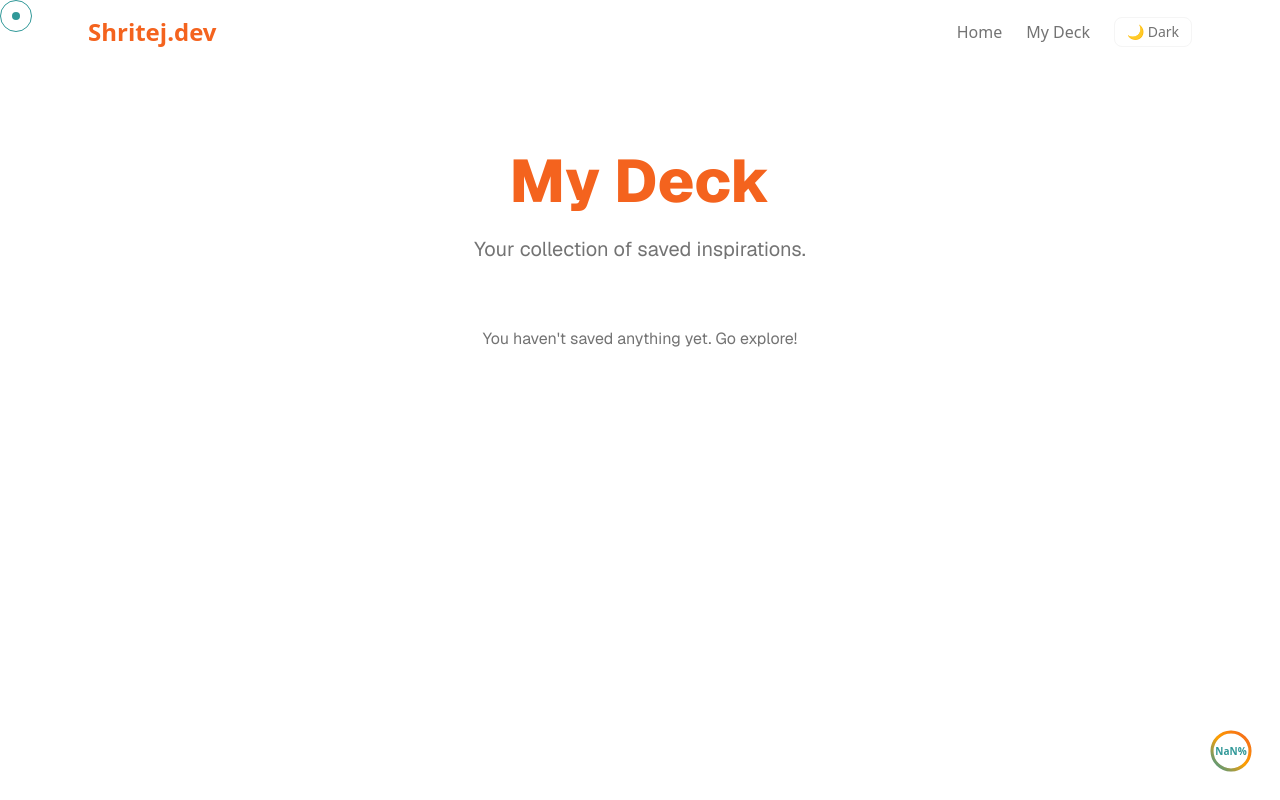
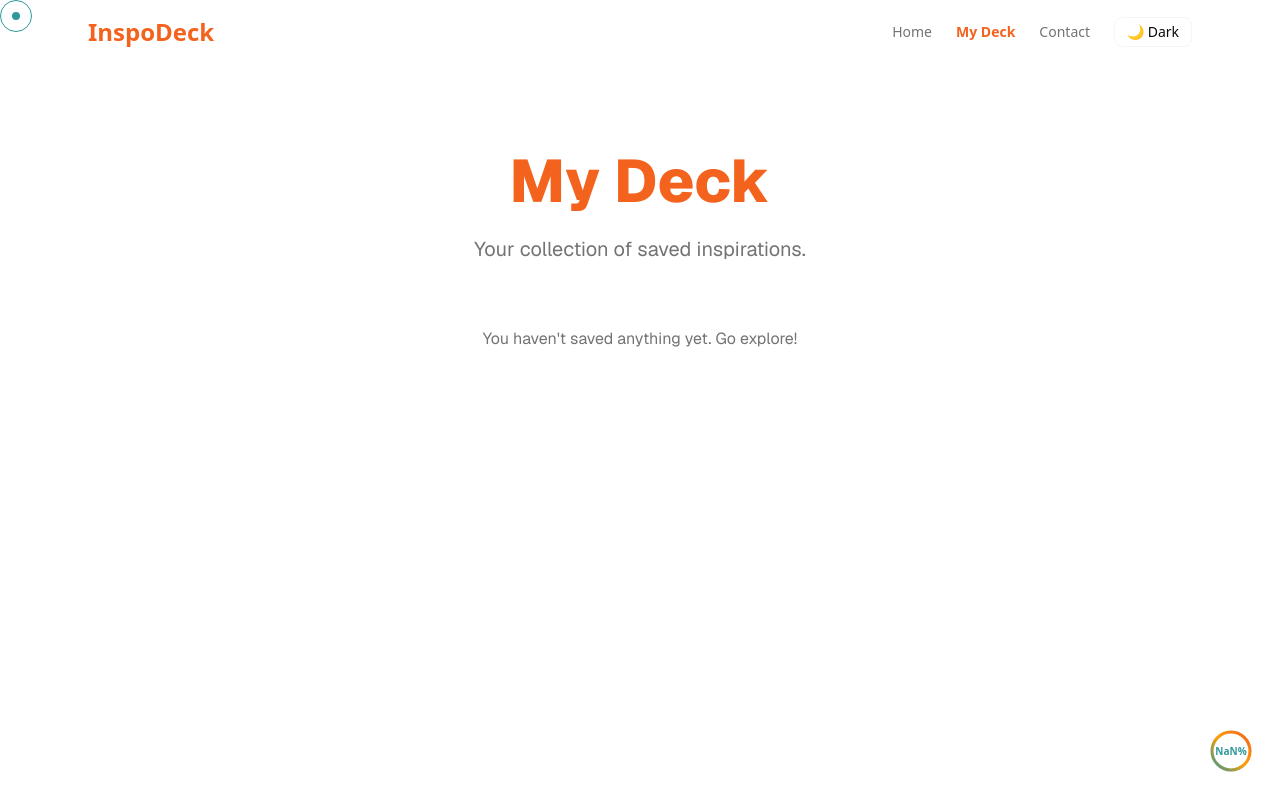
Before and after one commit to Shritej-Reddy/InspoDeck, a Next.js app: page /my-deck in a window 1280 px wide. Shown: the top 800 px of the page. Built offline with nearby package versions, Linux system fonts and the light colour scheme.

Commit message:
more navbar changes

```diff
--- a/src/components/MobileNav.tsx
+++ b/src/components/MobileNav.tsx
@@ -3,17 +3,25 @@
 import { useState } from 'react';
 import Link from 'next/link';
 import { Menu, X } from 'lucide-react';
+import { usePathname } from 'next/navigation';
 import ThemeToggle from './ThemeToggle';
+import { useSavedInspirations } from '@/hooks/useSavedInspirations';
 
 export default function MobileNav() {
   const [open, setOpen] = useState(false);
+  const pathname = usePathname();
+  const { savedIds } = useSavedInspirations();
 
   const toggleMenu = () => setOpen((prev) => !prev);
   const closeMenu = () => setOpen(false);
 
+  const linkClass = (path: string) =>
+    `transition text-xl ${
+      pathname === path ? 'text-[#F4631E] font-semibold' : 'text-muted-foreground hover:text-foreground'
+    }`;
+
   return (
     <div className="md:hidden">
-      {/* Hamburger Button */}
       <button
         onClick={toggleMenu}
         className="text-foreground"
@@ -22,18 +30,25 @@ export default function MobileNav() {
         {open ? <X size={24} /> : <Menu size={24} />}
       </button>
 
-      {/* Fullscreen Overlay */}
       {open && (
-        <div className="fixed inset-0 z-[9998] bg-background text-foreground flex flex-col items-center justify-center gap-8 text-xl transition-all">
-          <Link href="/" onClick={closeMenu} className="hover:text-[#F4631E] transition">
+        <div className="fixed inset-0 z-[9998] bg-background text-foreground flex flex-col items-center justify-center gap-8 transition-all">
+          <Link href="/" onClick={closeMenu} className={linkClass('/')}>
             Home
           </Link>
-          <Link href="/my-deck" onClick={closeMenu} className="hover:text-[#F4631E] transition">
+
+          <Link href="/my-deck" onClick={closeMenu} className={linkClass('/my-deck')}>
             My Deck
+            {savedIds.length > 0 && (
+              <span className="ml-2 text-sm bg-[#F4631E] text-white rounded-full px-2 py-0.5">
+                {savedIds.length}
+              </span>
+            )}
           </Link>
-          <Link href="/contact" onClick={closeMenu} className="hover:text-[#F4631E] transition">
+
+          <Link href="/contact" onClick={closeMenu} className={linkClass('/contact')}>
             Contact
           </Link>
+
           <ThemeToggle />
         </div>
       )}
--- a/src/components/Navbar.tsx
+++ b/src/components/Navbar.tsx
@@ -1,28 +1,38 @@
-"use client";
-import Link from "next/link";
-import ThemeToggle from "./ThemeToggle";
-import MobileNav from "./MobileNav";
+'use client';
+
+import Link from 'next/link';
+import { usePathname } from 'next/navigation';
+import ThemeToggle from './ThemeToggle';
+import { useSavedInspirations } from '@/hooks/useSavedInspirations';
 
 export default function Navbar() {
+  const pathname = usePathname();
+  const { savedIds } = useSavedInspirations();
+
+  const linkClass = (path: string) =>
+    `transition relative ${
+      pathname === path ? 'text-[#F4631E] font-semibold' : 'text-muted-foreground hover:text-foreground'
+    }`;
+
   return (
     <header className="flex justify-between items-center px-6 py-4 max-w-6xl mx-auto">
       <Link href="/" className="text-2xl font-bold text-[#F4631E]">
-        Shritej.dev
+        InspoDeck
       </Link>
 
-      {/* Desktop Links */}
-      <nav className="hidden md:flex gap-6 items-center text-muted-foreground">
-        <Link href="/" className="hover:text-foreground transition">
-          Home
+      <nav className="hidden md:flex gap-6 items-center text-sm">
+        <Link href="/" className={linkClass('/')}>Home</Link>
+        <Link href="/my-deck" className={linkClass('/my-deck')}>
+          My Deck
+          {savedIds.length > 0 && (
+            <span className="ml-1 text-xs bg-[#F4631E] text-white rounded-full px-2 py-0.5">
+              {savedIds.length}
+            </span>
+          )}
         </Link>
-        <Link href="/my-deck" className="hover:text-foreground transition">
-          My Deck
-        </Link>
+        <Link href="/contact" className={linkClass('/contact')}>Contact</Link>
         <ThemeToggle />
       </nav>
-
-      {/* Mobile Nav */}
-      <MobileNav />
     </header>
   );
 }
```
